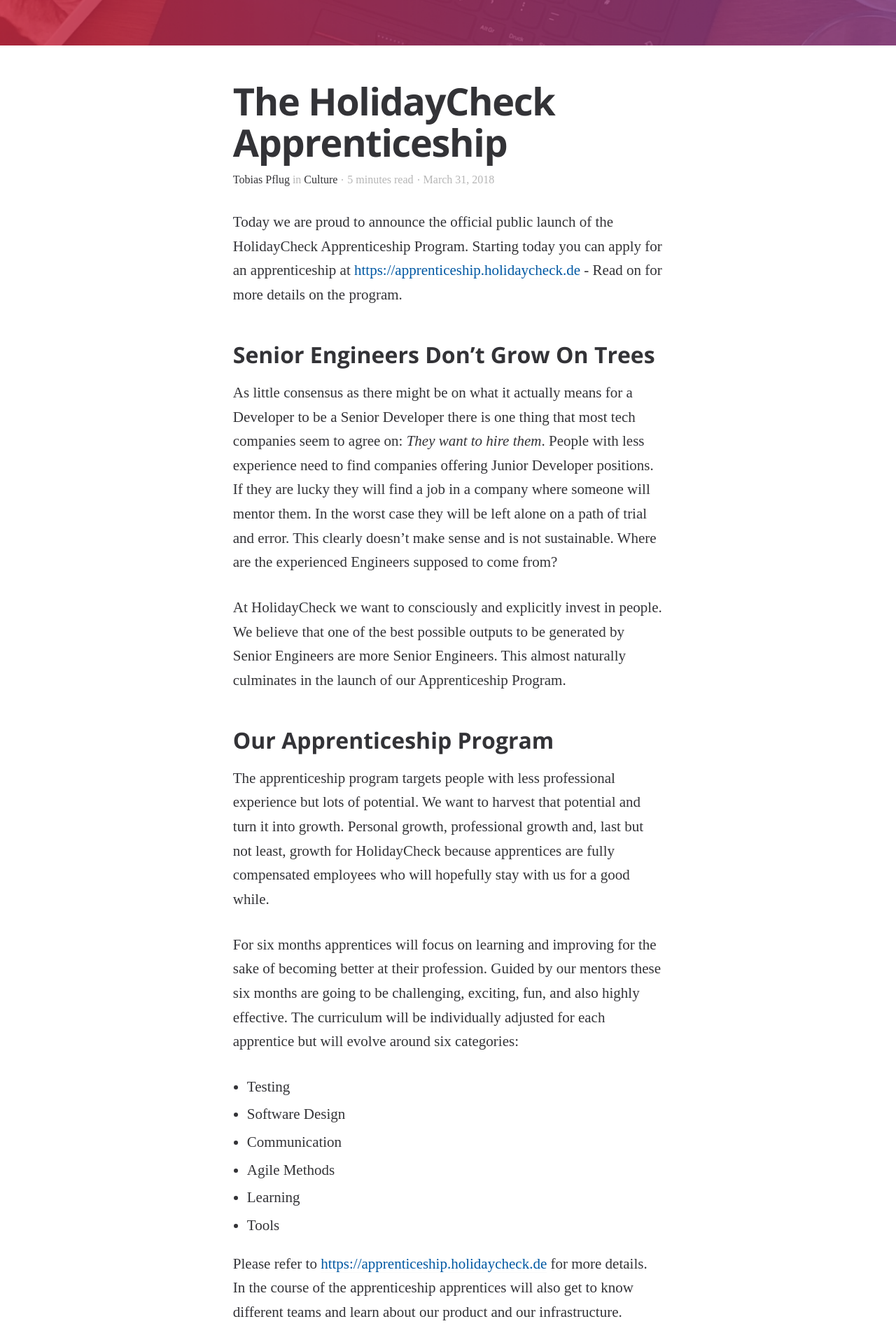
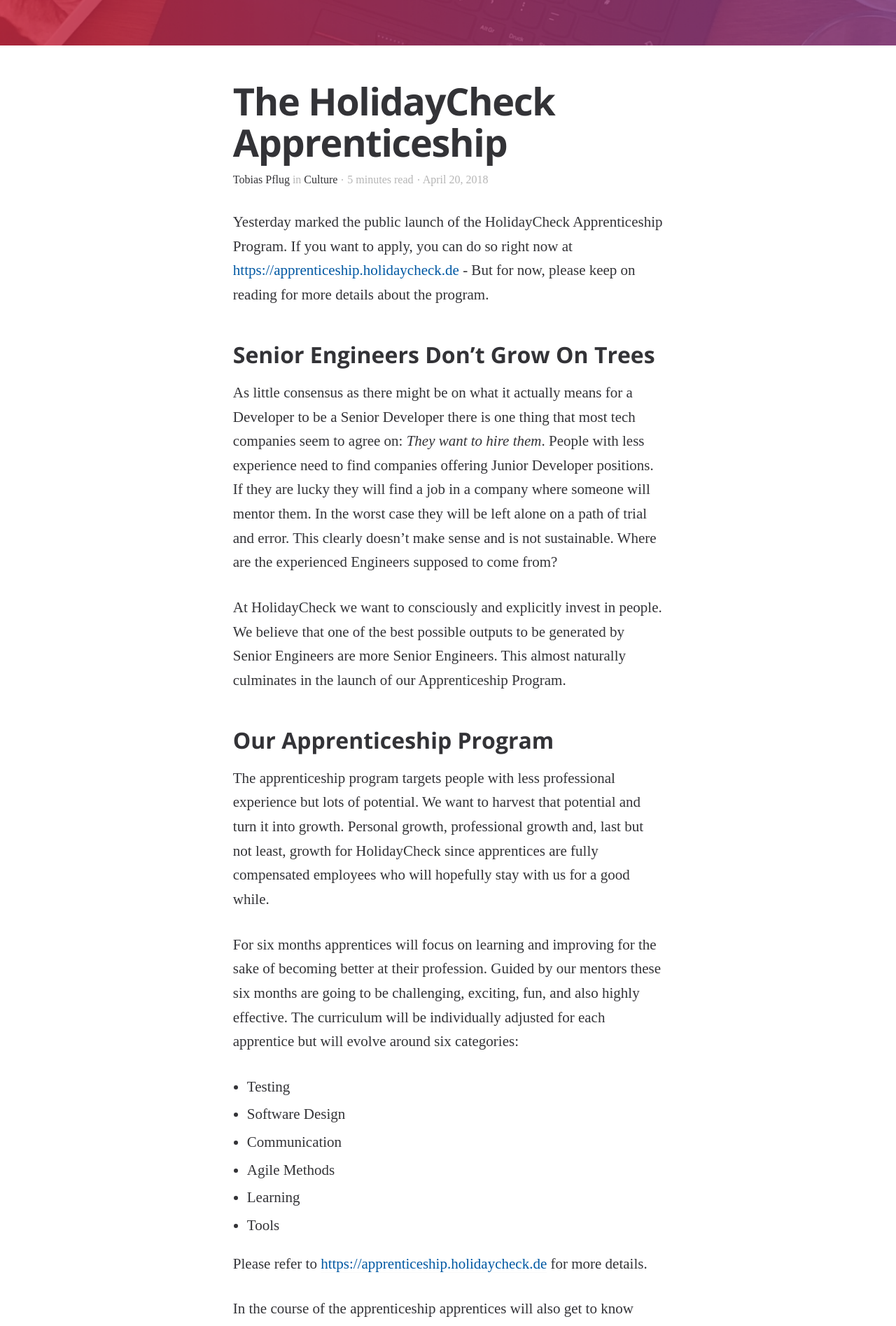
Before and after one commit to holidaycheck/tech-blog, a Jekyll site: the page built from _posts/2018-04-20-holidaycheck-apprenticeship.md, in a window 1280 px wide. Shown: the part 335-2230 px from the top of the page at 70% size. Built offline with Jekyll 4.4.1, drawn with Linux system fonts in a browser that asks for light colours; some web fonts are replaced; some of the changed text lies outside the part shown.

Commit message:
Make slight changes after apprenticeship launch
- fixed date
- minor wording changes

```diff
--- a/_posts/2018-04-01-holidaycheck-apprenticeship.md
+++ b/_posts/2018-04-20-holidaycheck-apprenticeship.md
@@ -1,16 +1,16 @@
 ---
 layout: post
 title:  "The HolidayCheck Apprenticeship"
-date: 2018-04-01 00:0:00 +0200
+date: 2018-04-20 12:0:00 +0200
 categories: culture how-we-learn
 author_name: Tobias Pflug
 author_url : /author/tobiaspflug
 author_avatar: tobiaspflug
 read_time : 5
-feature_image: posts/2018-04-01-holidaycheck-apprenticeship/apprenticeship.png
+feature_image: posts/2018-04-20-holidaycheck-apprenticeship/apprenticeship.png
 ---
 
-Today we are proud to announce the official public launch of the HolidayCheck Apprenticeship Program. Starting today you can apply for an apprenticeship at [https://apprenticeship.holidaycheck.de](https://apprenticeship.holidaycheck.de) - Read on for more details on the program.
+Yesterday marked the public launch of the HolidayCheck Apprenticeship Program. If you want to apply, you can do so right now at [https://apprenticeship.holidaycheck.de](https://apprenticeship.holidaycheck.de) - But for now, please keep on reading for more details about the program.
 
 ## Senior Engineers Don't Grow On Trees
 
@@ -20,7 +20,7 @@
 
 ## Our Apprenticeship Program
 
-The apprenticeship program targets people with less professional experience but lots of potential. We want to harvest that potential and turn it into growth. Personal growth, professional growth and, last but not least, growth for HolidayCheck because apprentices are fully compensated employees who will hopefully stay with us for a good while.
+The apprenticeship program targets people with less professional experience but lots of potential. We want to harvest that potential and turn it into growth. Personal growth, professional growth and, last but not least, growth for HolidayCheck since apprentices are fully compensated employees who will hopefully stay with us for a good while.
 
 For six months apprentices will focus on learning and improving for the sake of becoming better at their profession. Guided by our mentors these six months are going to be challenging, exciting, fun, and also highly effective. The curriculum will be individually adjusted for each apprentice but will evolve around six categories:
 
```
Also changed, not shown: other parts of _posts/2018-04-20-holidaycheck-apprenticeship.md (+11 -4 lines), img/posts/2018-04-20-holidaycheck-apprenticeship/apprenticeship.png (renamed from img/posts/2018-04-01-holidaycheck-apprenticeship/apprenticeship.png).
